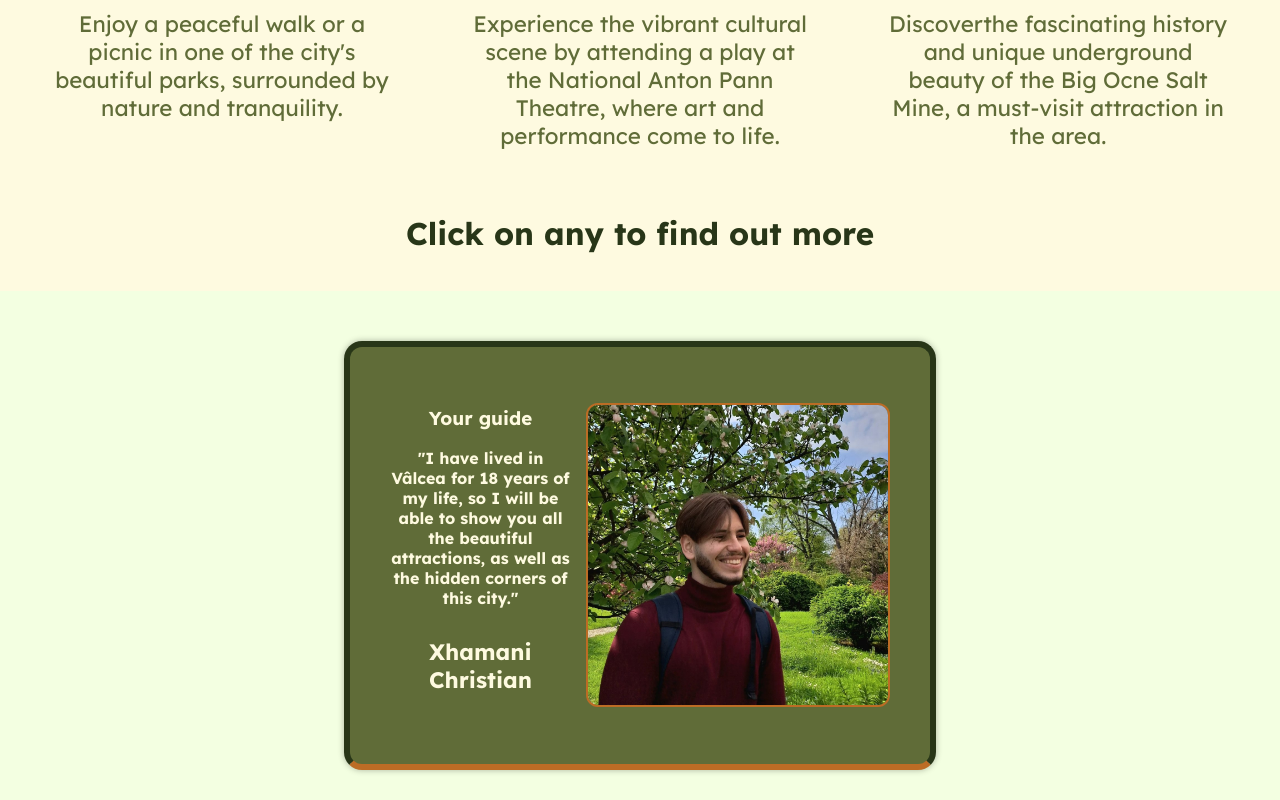
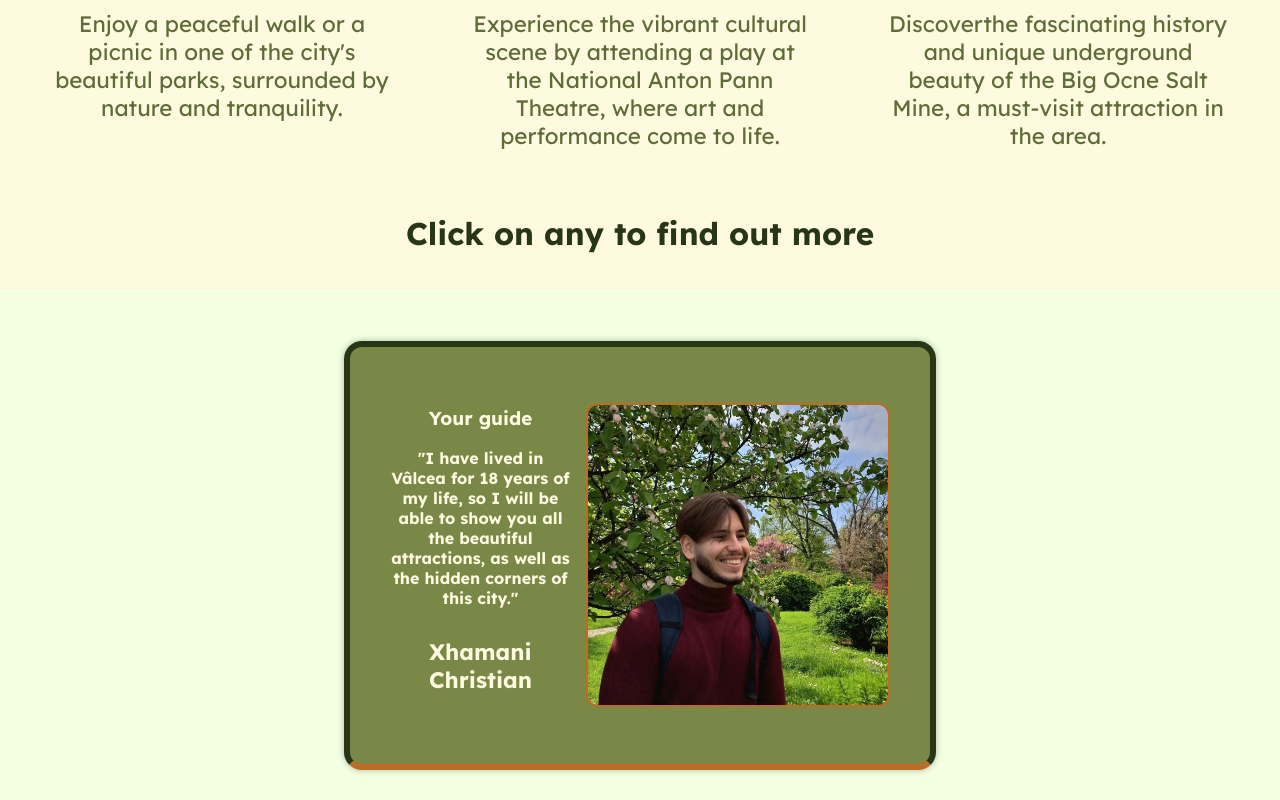
Before and after one commit to NovaCX23/HometownMinisite, a website built with Vite: page index.html in a window 1280 px wide. Shown: the part 987-1787 px from the top of the page. Built offline with nearby package versions, Linux system fonts and the light colour scheme.

Commit message:
changed it

```diff
--- a/styles.css
+++ b/styles.css
@@ -98,7 +98,7 @@ img {
 }
 
 #guide {
-    background: #606C38;
+    background: #798847;
     border-radius: 18px;
     margin-right: auto;
     margin-left: auto;
```
